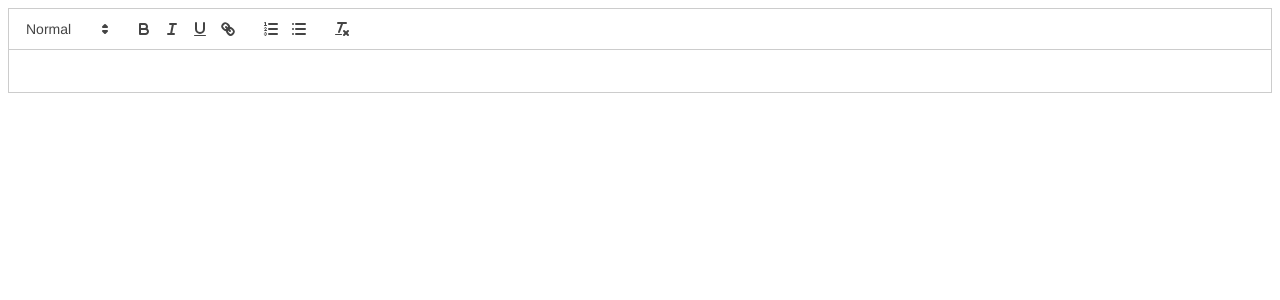
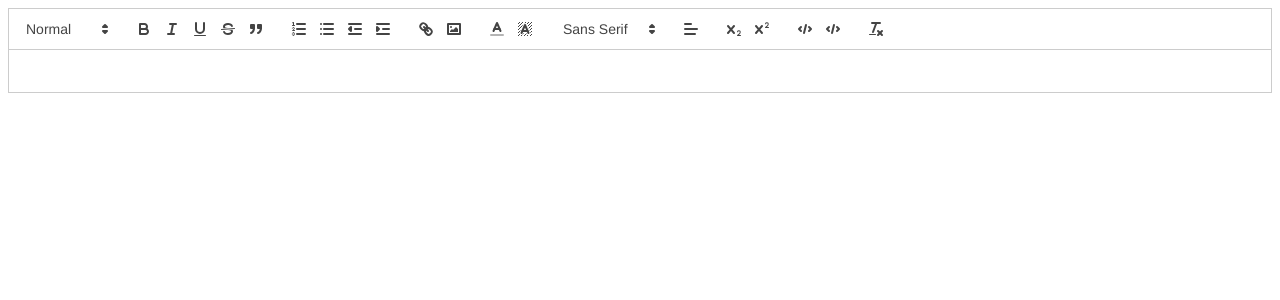
Before and after one commit to Whaleinmilktea/whaleinmilktea-login-board, a React (Create React App) app: page / in a window 1280 px wide. Shown: the top 300 px of the page. Built offline with nearby package versions, Linux system fonts and the light colour scheme.

Commit message:
코드 블럭 및 인라인 코드 구현

```diff
--- a/package.json
+++ b/package.json
@@ -7,6 +7,7 @@
     "@testing-library/react": "^13.4.0",
     "@testing-library/user-event": "^13.5.0",
     "axios": "^1.3.5",
+    "highlight.js": "^11.7.0",
     "quill-image-upload": "^0.1.3",
     "react": "^18.2.0",
     "react-dom": "^18.2.0",
--- a/src/Components/Editor.js
+++ b/src/Components/Editor.js
@@ -1,11 +1,67 @@
 import { useState } from 'react';
 import ReactQuill from 'react-quill';
-import 'react-quill/dist/quill.snow.css';
+import 'react-quill/dist/quill.snow.css'; // 스타일링을 위한 CSS 임포트
 
-function Editor() {
-  const [value, setValue] = useState('');
+// Quill 에디터에 코드 블록 및 인라인 코드 기능을 활성화하기 위해 모듈을 설정합니다.
+const modules = {
+  toolbar: [
+    [{ header: [1, 2, false] }],
+    ['bold', 'italic', 'underline', 'strike', 'blockquote'],
+    [
+      { list: 'ordered' },
+      { list: 'bullet' },
+      { indent: '-1' },
+      { indent: '+1' },
+    ],
+    ['link', 'image'],
+    [{ color: [] }, { background: [] }],
+    [{ font: [] }],
+    [{ align: [] }],
+    [{ script: 'sub' }, { script: 'super' }],
+    ['code', 'code-block'], // 코드 블록 및 인라인 코드를 위한 기능 추가
+    ['clean'],
+  ],
+};
 
-  return <ReactQuill theme="snow" value={value} onChange={setValue} />;
+const formats = [
+  'header',
+  'bold',
+  'italic',
+  'underline',
+  'strike',
+  'blockquote',
+  'list',
+  'bullet',
+  'indent',
+  'link',
+  'image',
+  'color',
+  'background',
+  'font',
+  'align',
+  'script',
+  'code',
+  'code-block', // 코드 블록 및 인라인 코드를 위한 포맷 추가
+];
+
+function QuillEditor() {
+  const [content, setContent] = useState('');
+
+  const handleChange = (value) => {
+    setContent(value);
+  };
+
+  return (
+    <div className="quill-editor">
+      <ReactQuill
+        value={content}
+        onChange={handleChange}
+        modules={modules}
+        formats={formats}
+        theme="snow" // snow 테마 사용
+      />
+    </div>
+  );
 }
 
-export default Editor;
+export default QuillEditor;
```
Also changed, not shown: 1 other file (tests, documents, lock files or other folders).
